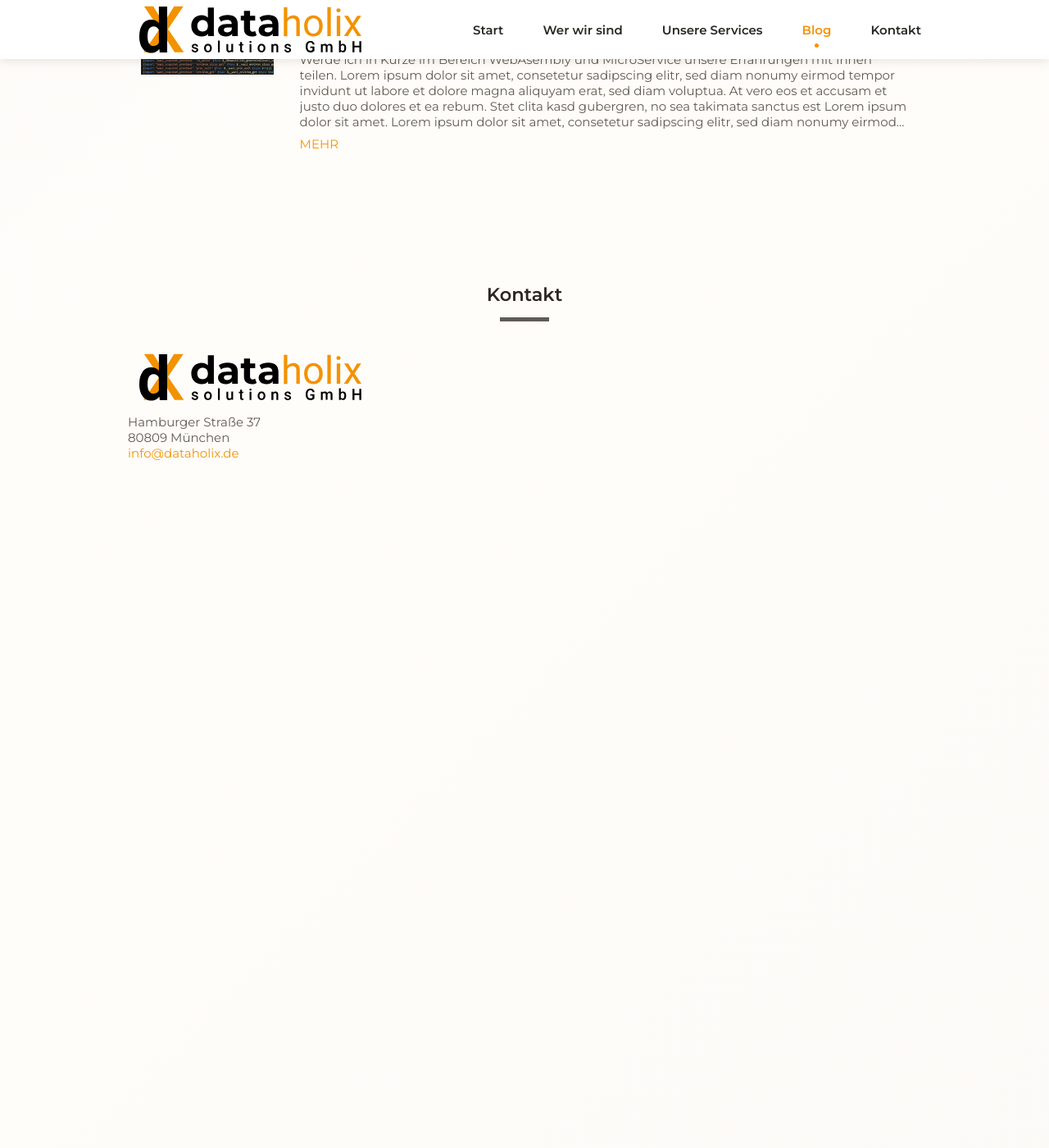
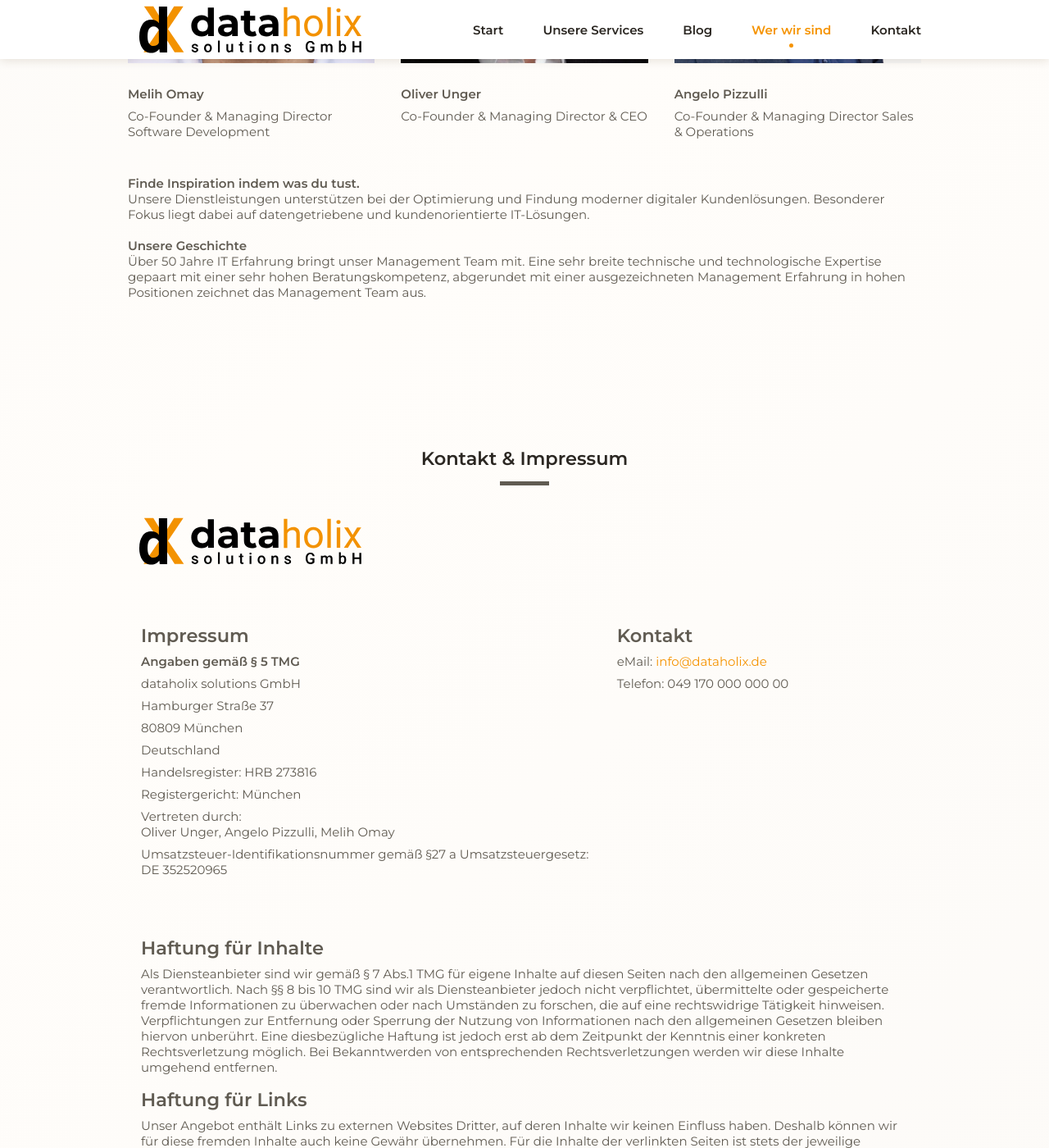
Before and after one commit to dataholix-melih-omay/dataholix-www, a Jekyll site: the page built from index.html, in a window 1280 px wide and 1400 px high, scrolled down 5537 px. Shown: the whole window at 82% size. Built offline with Jekyll 4.4.1, drawn with Linux system fonts in a browser that asks for light colours; before the commit the page ends 6167 px from its top, so only the background shows below that; some of the changed text lies outside the part shown.

Commit message:
[Improved] - Impressum

```diff
--- a/_includes/contact-me.html
+++ b/_includes/contact-me.html
@@ -1,5 +1,5 @@
 <section class="container section section__height" id="contactme">
-  <h2 class="section__title">Kontakt</h2>
+  <h2 class="section__title">Kontakt & Impressum</h2>
   <div class="flex-line"><div></div></div>
   {% include elements/contact.html %}
 </section>
--- a/_includes/elements/contact.html
+++ b/_includes/elements/contact.html
@@ -1,4 +1,3 @@
-<div class="spacing">
 <picture>
   <source
     srcset="./assets/images/navigation/data_holix_log_dark.svg"
@@ -11,9 +10,81 @@
   />
 </picture>
 
+<div class="container-contact">
+  <div>
+    <h2>Impressum</h2>
+    <p><strong>Angaben gemäß § 5 TMG</strong></p>
+    <p>dataholix solutions GmbH</p>
     <p>Hamburger Straße 37</p>
+    <p>80809 München</p>
+    <p>Deutschland</p>
+    <p>Handelsregister: HRB 273816</p>
+    <p>Registergericht: München</p>
 
-  <p>80809 München</p>
+    <p>
+      Vertreten durch:<br />
+      Oliver Unger, Angelo Pizzulli, Melih Omay
+    </p>
+    <p>
+      Umsatzsteuer-Identifikationsnummer gemäß §27 a Umsatzsteuergesetz:
+      <br />DE 352520965
+    </p>
+  </div>
 
-  <p><a href="mailto:info@dataholix.de">info@dataholix.de</a></p>
+  <div>
+    <h2>Kontakt</h2>
+    <p>eMail: <a href="mailto:info@dataholix.de"> info@dataholix.de</a></p>
+    <p>Telefon: 049 170 000 000 00</p>
   </div>
+</div>
+
+<div class="container-contact">
+  <div>
+    <h2>Haftung für Inhalte</h2>
+    <p>
+      Als Diensteanbieter sind wir gemäß § 7 Abs.1 TMG für eigene Inhalte auf
+      diesen Seiten nach den allgemeinen Gesetzen verantwortlich. Nach §§ 8 bis
+      10 TMG sind wir als Diensteanbieter jedoch nicht verpflichtet,
+      übermittelte oder gespeicherte fremde Informationen zu überwachen oder
+      nach Umständen zu forschen, die auf eine rechtswidrige Tätigkeit
+      hinweisen. Verpflichtungen zur Entfernung oder Sperrung der Nutzung von
+      Informationen nach den allgemeinen Gesetzen bleiben hiervon unberührt.
+      Eine diesbezügliche Haftung ist jedoch erst ab dem Zeitpunkt der Kenntnis
+      einer konkreten Rechtsverletzung möglich. Bei Bekanntwerden von
+      entsprechenden Rechtsverletzungen werden wir diese Inhalte umgehend
+      entfernen.
+    </p>
+    <h2>Haftung für Links</h2>
+    <p>
+      Unser Angebot enthält Links zu externen Websites Dritter, auf deren
+      Inhalte wir keinen Einfluss haben. Deshalb können wir für diese fremden
+      Inhalte auch keine Gewähr übernehmen. Für die Inhalte der verlinkten
+      Seiten ist stets der jeweilige Anbieter oder Betreiber der Seiten
+      verantwortlich. Die verlinkten Seiten wurden zum Zeitpunkt der Verlinkung
+      auf mögliche Rechtsverstöße überprüft. Rechtswidrige Inhalte waren zum
+      Zeitpunkt der Verlinkung nicht erkennbar. Eine permanente inhaltliche
+      Kontrolle der verlinkten Seiten ist jedoch ohne konkrete Anhaltspunkte
+      einer Rechtsverletzung nicht zumutbar. Bei Bekanntwerden von
+      Rechtsverletzungen werden wir derartige Links umgehend entfernen.
+    </p>
+    <h2>Urheberrecht</h2>
+    <p>
+      Die durch die Seitenbetreiber erstellten Inhalte und Werke auf diesen
+      Seiten unterliegen dem deutschen Urheberrecht. Die Vervielfältigung,
+      Bearbeitung, Verbreitung und jede Art der Verwertung außerhalb der Grenzen
+      des Urheberrechtes bedürfen der schriftlichen Zustimmung des jeweiligen
+      Autors bzw. Erstellers. Downloads und Kopien dieser Seite sind nur für den
+      privaten, nicht kommerziellen Gebrauch gestattet. Soweit die Inhalte auf
+      dieser Seite nicht vom Betreiber erstellt wurden, werden die Urheberrechte
+      Dritter beachtet. Insbesondere werden Inhalte Dritter als solche
+      gekennzeichnet. Sollten Sie trotzdem auf eine Urheberrechtsverletzung
+      aufmerksam werden, bitten wir um einen entsprechenden Hinweis. Bei
+      Bekanntwerden von Rechtsverletzungen werden wir derartige Inhalte umgehend
+      entfernen.
+    </p>
+  </div>
+</div>
+<div class="container-contact">
+  <div>
+  <p><a href="datenschutz.html">DATENSCHUTZERKLÄRUNG</a></p>
+</div>
--- a/_includes/header.html
+++ b/_includes/header.html
@@ -11,13 +11,6 @@
                     <a href="#home" class="nav__link active-link">
                         <em class='bx bx-home-alt nav__icon'></em>
                         <span class="nav__name">Start</span>
-                    </a>
-                </li>
-
-                <li class="nav__item">
-                    <a href="#about" class="nav__link">
-                        <em class='bx bx-user nav__icon'></em>
-                        <span class="nav__name">Wer wir sind</span>
                     </a>
                 </li>
 
@@ -36,6 +29,13 @@
                 </li>
 
                 <li class="nav__item">
+                    <a href="#about" class="nav__link">
+                        <em class='bx bx-user nav__icon'></em>
+                        <span class="nav__name">Wer wir sind</span>
+                    </a>
+                </li>
+
+                <li class="nav__item">
                     <a href="#contactme" class="nav__link">
                         <em class='bx bx-message-square-detail nav__icon'></em>
                         <span class="nav__name">Kontakt</span>
--- a/_sass/pages/_contactme.scss
+++ b/_sass/pages/_contactme.scss
@@ -1,3 +1,30 @@
 #contactme {
+    .container-contact {
+        margin-top:24px;
+        display: flex;
+        flex-wrap: wrap;
+        --margin: 1rem;
+        --multiplier: calc(40rem - 100%);
+      }
+
+      .container-contact > *{
+        max-width: 100%;
+        flex-grow: 1;
+        flex-basis: calc(var(--multiplier) * 999);
+        margin: var(--margin);
+      }
+
+      .container-contact > :nth-child(1) {
+        min-width: calc(60% - (var(--margin) * 2));
+
+      }
+
+      .container-contact > :nth-child(2) {
+        min-width: calc(40% - (var(--margin) * 2));
+      }
+
 
 }
+
+p{padding:8px 0 0 0 }
+h2{padding:16px 0 0 0 }
--- a/index.html
+++ b/index.html
@@ -9,14 +9,16 @@
         <!--=============== HOME ===============-->
         {% include home.html %}
 
-        <!--=============== ABOUT ===============-->
-        {% include about.html %}
+
 
         <!--=============== SKILLS ===============-->
         {% include skills.html %}
 
         <!--=============== PORTFOLIO ===============-->
         {% include blog.html %}
+
+        <!--=============== ABOUT ===============-->
+        {% include about.html %}
 
         <!--=============== CONTACT ME ===============-->
         {% include contact-me.html %}
```
Lines whose indentation alone changed are shown as unchanged.
